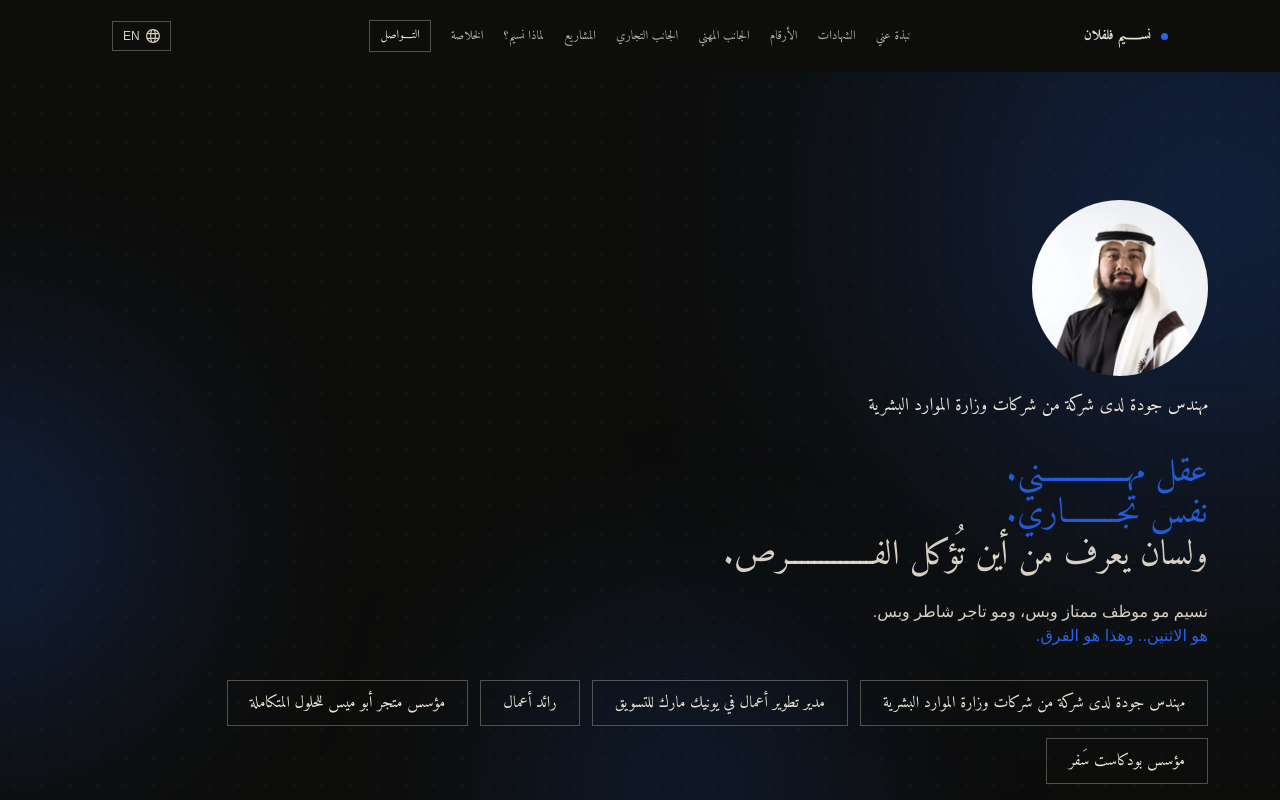
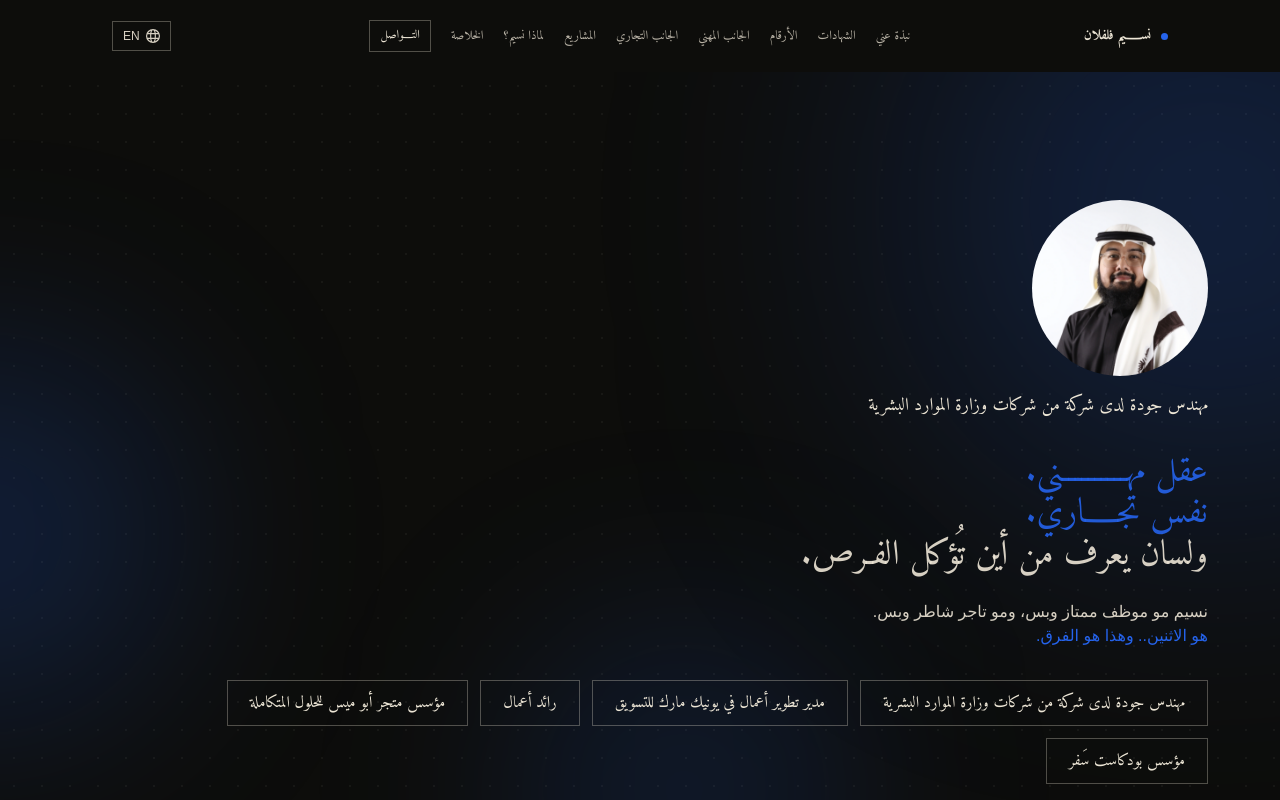
Before and after one commit to Manar-k/Naseem-Portfolio, a React (Vite) app: page / in a window 1280 px wide. Shown: the top 800 px of the page. Built offline with nearby package versions, Linux system fonts and the light colour scheme.

Commit message:
Modified: text long

```diff
--- a/src/data/profile.ts
+++ b/src/data/profile.ts
@@ -120,7 +120,7 @@ export const profile: Record<Lang, LocaleContent> = {
     },
     hero: {
       kicker: 'نسيم فلفلان',
-      tagline: 'عقل مهـــــــــــــني. نفس تجــــــــاري. ولسان يعرف من أين تُؤكل الفـــــــــــــرص.',
+      tagline: 'عقل مهــــــــــني. نفس تجـــــاري. ولسان يعرف من أين تُؤكل الفـرص.',
       lede: ['نسيم مو موظف ممتاز وبس، ومو تاجر شاطر وبس.', 'هو الاثنين.. وهذا هو الفرق.'],
       ctaPrimary: 'تواصل معي',
       ctaSecondary: 'السيرة الذاتية',
```
